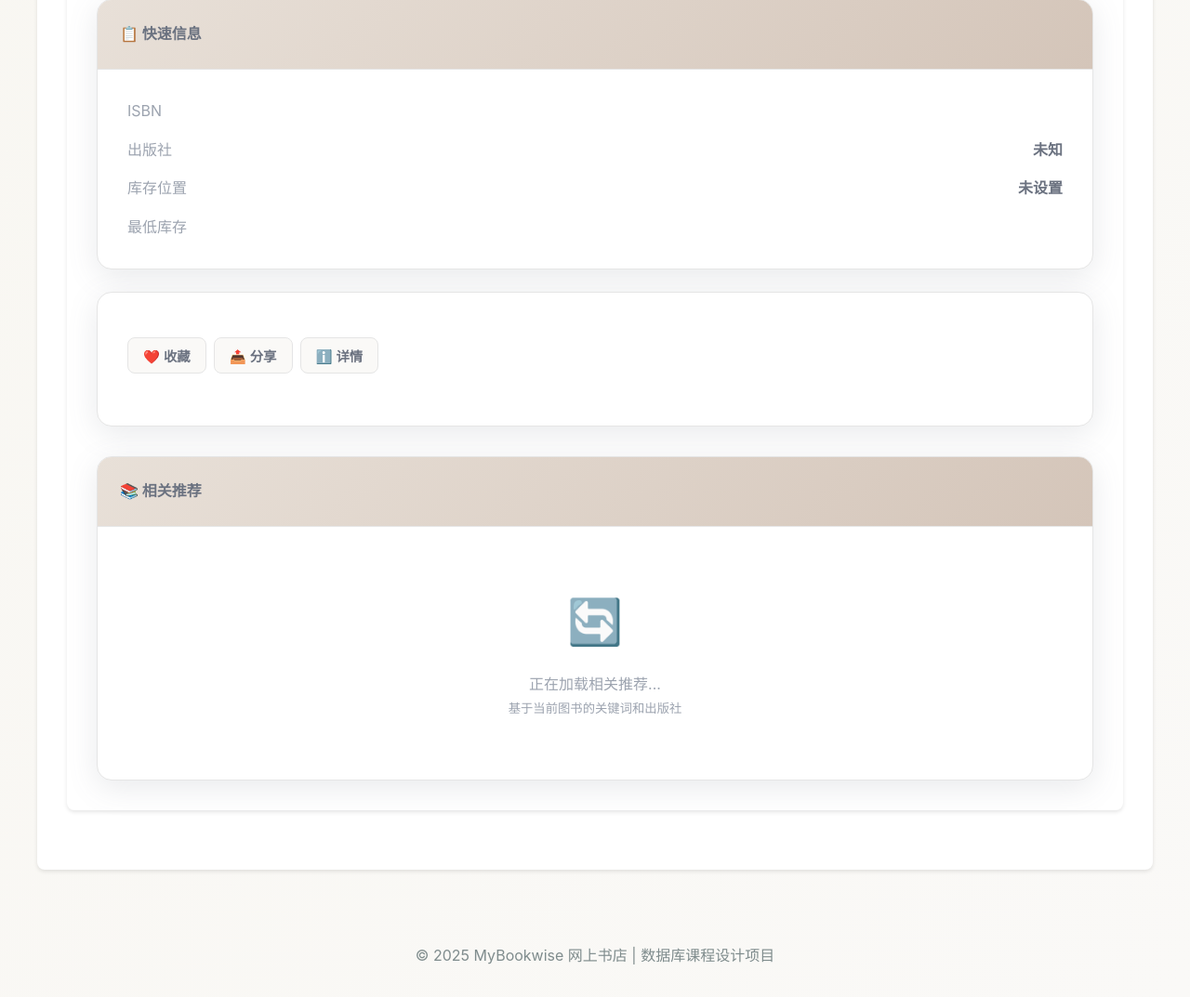
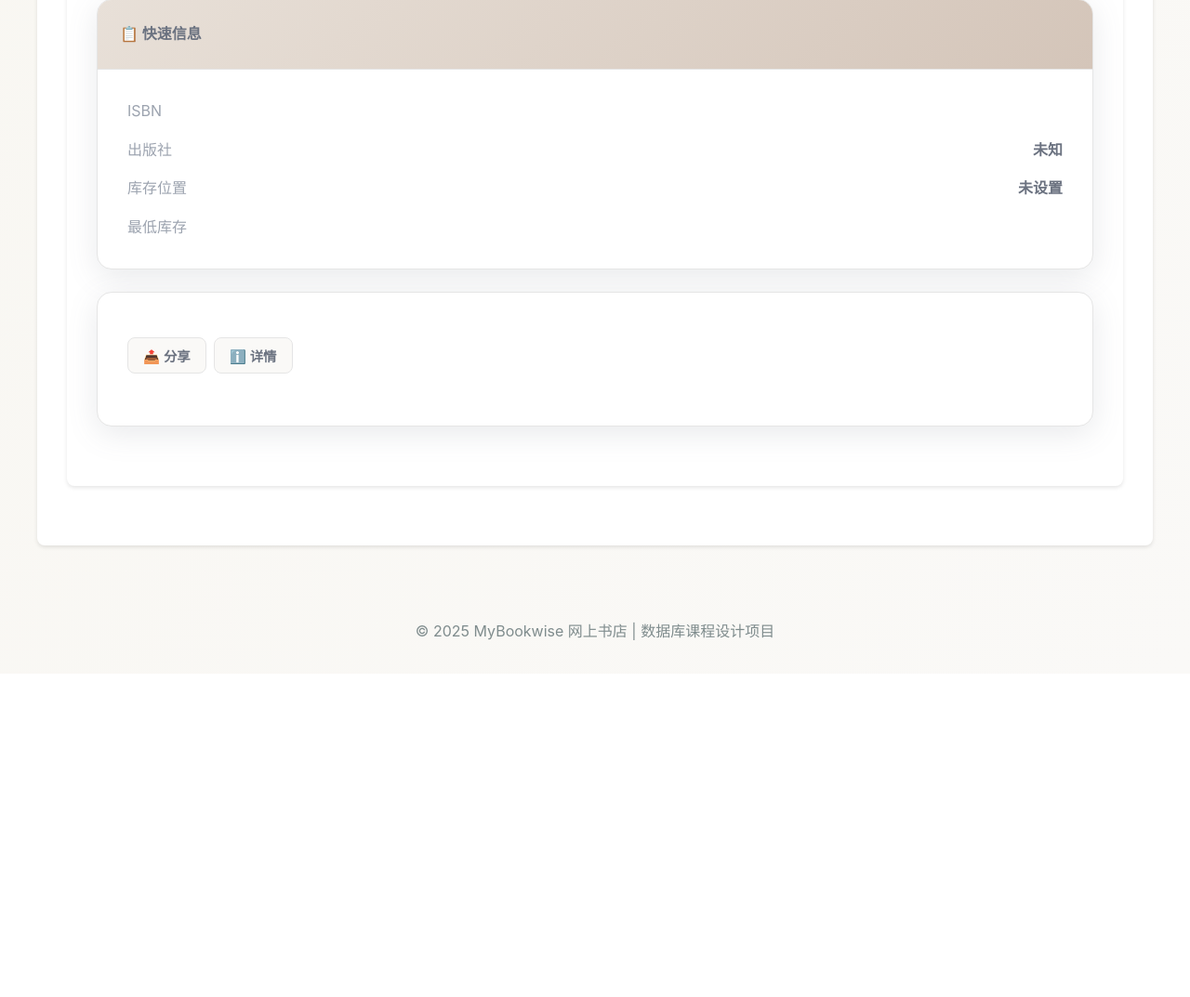
Before and after one commit to LY-678s/MyBookwise, a Django app: template templates/bookstore/book_detail.html in a window 1280 px wide. Shown: the part 958-2031 px from the top of the page at 93% size. After the commit the page ends 1647 px from the top, so only its background shows below. Run offline with Django 3.2, Linux system fonts and the light colour scheme; the template is opened without the code that fills it, so the values that code supplies are empty.

Commit message:
修改图书详情页

```diff
--- a/templates/bookstore/book_detail.html
+++ b/templates/bookstore/book_detail.html
@@ -119,10 +119,6 @@
 
                     <!-- 交互按钮组 -->
                     <div style="display: flex; gap: 0.5rem; margin-bottom: 1.5rem;">
-                        <button class="btn btn-secondary" onclick="toggleFavorite(this)"
-                                style="padding: 0.5rem 1rem; font-size: 0.9rem;">
-                            ❤️ 收藏
-                        </button>
                         <button class="btn btn-secondary" onclick="shareBook()"
                                 style="padding: 0.5rem 1rem; font-size: 0.9rem;">
                             📤 分享
@@ -151,32 +147,11 @@
                 </div>
             </div>
 
-            <!-- 推荐图书 -->
-            <div class="card">
-                <div class="card-header">
-                    <h4 style="margin: 0; color: var(--text-primary);">📚 相关推荐</h4>
-                </div>
-                <div class="card-body">
-                    <div style="text-align: center; color: var(--text-secondary); padding: 2rem;">
-                        <div style="font-size: 3rem; margin-bottom: 1rem;">🔄</div>
-                        <p>正在加载相关推荐...</p>
-                        <small>基于当前图书的关键词和出版社</small>
-                    </div>
-                </div>
-            </div>
         </div>
     </div>
 </div>
 
 <script>
-// 收藏功能
-function toggleFavorite(btn) {
-    const isFavorite = btn.innerHTML.includes('❤️');
-    btn.innerHTML = isFavorite ? '🤍 收藏' : '❤️ 收藏';
-    btn.style.background = isFavorite ? 'var(--secondary-bg)' : 'linear-gradient(135deg, #ff6b9d 0%, #c44569 100%)';
-    btn.style.color = isFavorite ? 'var(--text-primary)' : 'white';
-}
-
 // 分享功能
 function shareBook() {
     const url = window.location.href;
```
